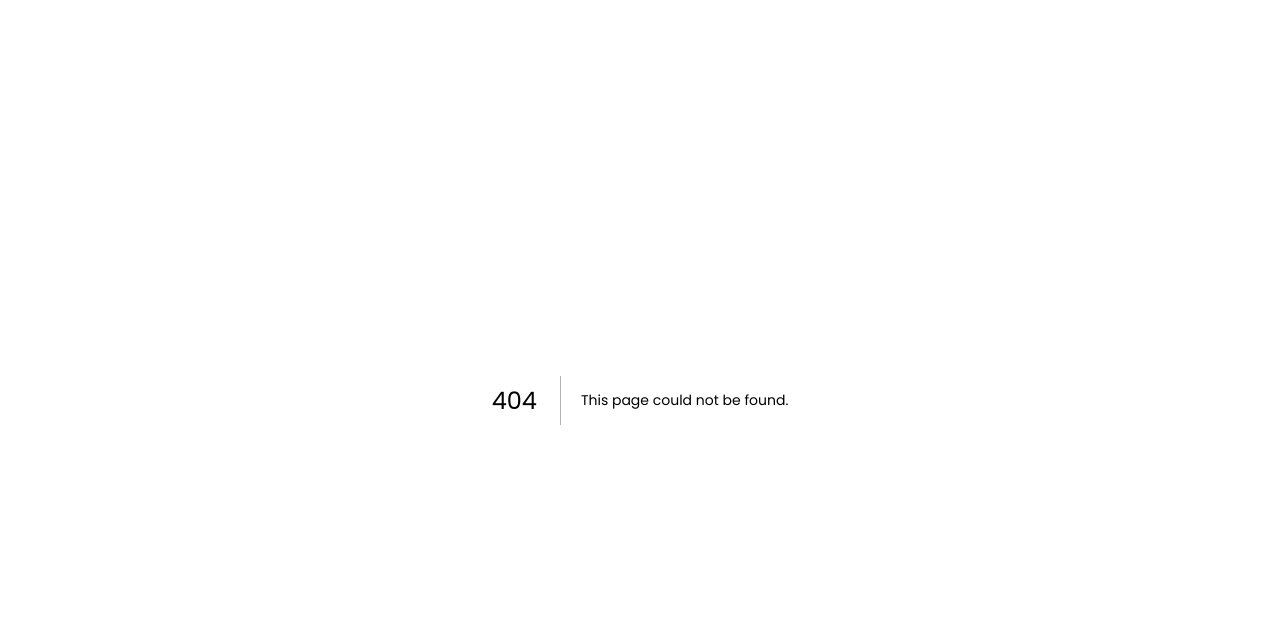
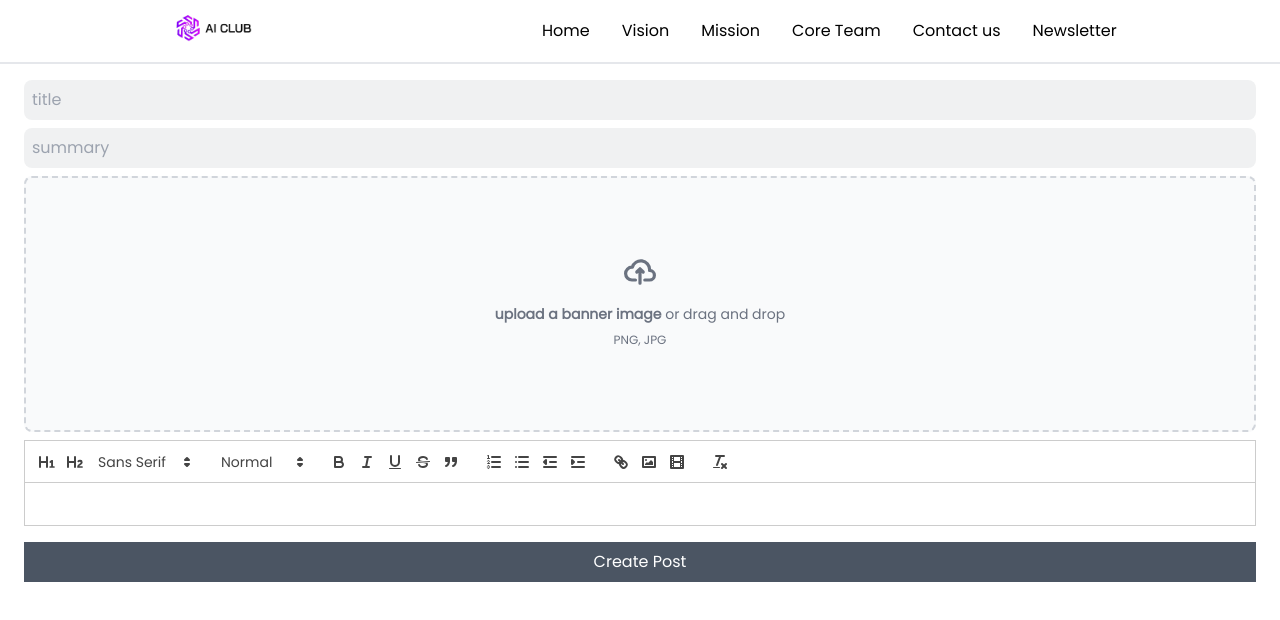
Before and after one commit to ratishjain12/aiclubwebsite, a Next.js app: page /createletter in a window 1280 px wide. Before the commit this address had no page. Shown: the top 620 px of the page. Built offline with nearby package versions, Linux system fonts and the light colour scheme.

Commit message:
newsletter feature

```diff
--- /dev/null
+++ b/db/createPost.tsx
@@ -0,0 +1,27 @@
+import { database, ID, storage } from "./database";
+
+export const createPost = async (
+  title: string,
+  summary: string,
+  content: any,
+  image: File
+) => {
+  let id = ID.unique();
+  const res = await database.createDocument(
+    `${process.env.NEXT_PUBLIC_DATABASE_ID!}`,
+    `${process.env.NEXT_PUBLIC_COLLECTION_ID!}`,
+    id,
+    {
+      title: title,
+      summary: summary,
+      content: content,
+    }
+  );
+  console.log(res);
+  const imgRes = await storage.createFile(
+    `${process.env.NEXT_PUBLIC_STORAGE_ID!}`,
+    res.$id,
+    image
+  );
+  console.log(imgRes);
+};
--- /dev/null
+++ b/db/database.tsx
@@ -0,0 +1,11 @@
+import { Client, Databases, ID, Storage } from "appwrite";
+
+const client = new Client();
+
+client
+  .setEndpoint("https://cloud.appwrite.io/v1")
+  .setProject("6535132800eaa4dddb52");
+
+const database = new Databases(client);
+const storage = new Storage(client);
+export { database, ID, storage };
--- a/next.config.js
+++ b/next.config.js
@@ -1,6 +1,9 @@
 /** @type {import('next').NextConfig} */
 const nextConfig = {
   reactStrictMode: true,
-}
+  images: {
+    domains: ["cloud.appwrite.io"],
+  },
+};
 
-module.exports = nextConfig
+module.exports = nextConfig;
--- a/package.json
+++ b/package.json
@@ -18,13 +18,16 @@
     "@types/node": "20.3.1",
     "@types/react": "18.2.14",
     "@types/react-dom": "18.2.6",
+    "appwrite": "^13.0.0",
     "autoprefixer": "10.4.14",
+    "date-fns": "^2.30.0",
     "eslint": "8.43.0",
     "eslint-config-next": "13.4.7",
     "next": "13.4.7",
     "postcss": "8.4.24",
     "react": "18.2.0",
     "react-dom": "18.2.0",
+    "react-quill": "^2.0.0",
     "tailwindcss": "3.3.2",
     "typescript": "5.1.3"
   }
--- a/src/components/Navbar.tsx
+++ b/src/components/Navbar.tsx
@@ -21,6 +21,7 @@ function Navbar() {
           <Link href="#mission">Mission</Link>
           <Link href="#team">Core Team</Link>
           <Link href="#contact">Contact us</Link>
+          <Link href="/newsletter">Newsletter</Link>
         </div>
 
         <div className=" flex grow items-center justify-end sm:hidden w-full ">
@@ -39,7 +40,7 @@ function Navbar() {
           leaveFrom="duration-100 scale-100  "
           leaveTo=" opacity-0 scale-95 "
         >
-          <Popover.Panel className="absolute inset-x-0 top-0 origin-top-right transform p-2 transition md:hidden ">
+          <Popover.Panel className="absolute inset-x-0 top-0 origin-top-right transform p-2 transition md:hidden z-50 ">
             <div className=" rounded-lg bg-black shadow-lg ring-1 ring-black ring-opacity-5 divide-y-2 divide-gray-50 text-white ">
               <div className=" px-5 pt-5 pb-6 ">
                 <div className=" flex items-center justify-between w-full ">
@@ -56,7 +57,7 @@ function Navbar() {
                   </div>
                 </div>
                 <div className=" mt-6 ">
-                  <nav className="grid gap-y-8 ">
+                  <nav className="grid gap-y-8">
                     <Link
                       href="/"
                       className=" focus:outline-none focus:ring-2 focus:ring-inset focus:ring-gray-500 px-2 hover:bg-white hover:text-black py-2 rounded-lg ease duration-200"
@@ -87,6 +88,12 @@ function Navbar() {
                     >
                       Contact us
                     </Link>
+                    <Link
+                      href="/newsletter"
+                      className="focus:outline-none focus:ring-2 focus:ring-inset focus:ring-gray-500 px-2 hover:bg-white hover:text-black py-2 rounded-lg ease duration-200"
+                    >
+                      Newsletter
+                    </Link>
                   </nav>
                 </div>
               </div>
--- a/src/components/Starter.tsx
+++ b/src/components/Starter.tsx
@@ -14,9 +14,6 @@ import discordLogo from "@/components/images/discordlogo.png";
 export default function Start() {
   return (
     <div className="w-full">
-      <div className="w-[100%]">
-        <Navbar />
-      </div>
       <div className=" absolute top-34 left-0 w-full h-96 md:h-[600px] bg-gradient-to-t from-pink-300 to-[#0055D1] filter blur-3xl -z-50" />
       <section
         id="banner"
--- a/src/pages/_app.tsx
+++ b/src/pages/_app.tsx
@@ -1,3 +1,4 @@
+import Navbar from "@/components/Navbar";
 import "@/styles/globals.css";
 import type { AppProps } from "next/app";
 import Head from "next/head";
@@ -7,6 +8,7 @@ export default function App({ Component, pageProps }: AppProps) {
       <Head>
         <title>AI Club</title>
       </Head>
+      <Navbar />
       <Component {...pageProps} />
     </>
   );
--- /dev/null
+++ b/src/pages/createletter/index.tsx
@@ -0,0 +1,142 @@
+"use client";
+
+import dynamic from "next/dynamic";
+import React, { useState } from "react";
+import { createPost } from "../../../db/createPost";
+import "react-quill/dist/quill.snow.css";
+
+const ReactQuill = dynamic(import("react-quill"), {
+  ssr: false,
+  loading: () => <p>Loading ...</p>,
+});
+
+const modules = {
+  toolbar: [
+    [{ header: "1" }, { header: "2" }, { font: [] }],
+    [{ size: [] }],
+    ["bold", "italic", "underline", "strike", "blockquote"],
+    [
+      { list: "ordered" },
+      { list: "bullet" },
+      { indent: "-1" },
+      { indent: "+1" },
+    ],
+    ["link", "image", "video"],
+    ["clean"],
+  ],
+};
+
+const formats = [
+  "header",
+  "font",
+  "size",
+  "bold",
+  "italic",
+  "underline",
+  "strike",
+  "blockquote",
+  "list",
+  "bullet",
+  "indent",
+  "link",
+  "image",
+  "video",
+];
+
+const CreatePost = () => {
+  const [title, setTitle] = useState("");
+  const [summary, setSummary] = useState("");
+  const [content, setContent] = useState("");
+  const [imgfile, setImgFile] = useState<File | null>(null);
+
+  function createNewPost(e: any) {
+    console.log(typeof e);
+    e.preventDefault();
+    createPost(title, summary, content, imgfile!);
+  }
+
+  return (
+    <div className="">
+      <form onSubmit={createNewPost} className="flex flex-col mx-6 mt-4 gap-2">
+        <input
+          type="title"
+          placeholder="title"
+          className="p-2 outline-none bg-gray-500/10 text-gray placeholder:text-gra rounded-lg"
+          value={title}
+          onChange={(e) => setTitle(e.target.value)}
+        />
+        <input
+          type="summary"
+          placeholder="summary"
+          className="p-2 outline-none bg-gray-500/10 text-gray placeholder:text-gray rounded-lg"
+          value={summary}
+          onChange={(e) => setSummary(e.target.value)}
+        />
+
+        <div className="flex items-center justify-center w-full">
+          <label
+            htmlFor="dropzone-file"
+            className="flex flex-col items-center justify-center w-full h-64 border-2 border-gray-300 border-dashed rounded-lg cursor-pointer bg-gray-50 dark:hover:bg-bray-800 dark:bg-gray-700 hover:bg-gray-100 dark:border-gray-600 dark:hover:border-gray-500 dark:hover:bg-gray-600"
+          >
+            <div className="flex flex-col items-center justify-center pt-5 pb-6">
+              <svg
+                className="w-8 h-8 mb-4 text-gray-500 dark:text-gray-400"
+                aria-hidden="true"
+                xmlns="http://www.w3.org/2000/svg"
+                fill="none"
+                viewBox="0 0 20 16"
+              >
+                <path
+                  stroke="currentColor"
+                  stroke-linecap="round"
+                  stroke-linejoin="round"
+                  stroke-width="2"
+                  d="M13 13h3a3 3 0 0 0 0-6h-.025A5.56 5.56 0 0 0 16 6.5 5.5 5.5 0 0 0 5.207 5.021C5.137 5.017 5.071 5 5 5a4 4 0 0 0 0 8h2.167M10 15V6m0 0L8 8m2-2 2 2"
+                />
+              </svg>
+              {imgfile ? (
+                <>
+                  <p className="text-gray-500 dark:text-gray-400">
+                    Uploaded {imgfile.name}
+                  </p>
+                </>
+              ) : (
+                <>
+                  <p className="mb-2 text-sm text-gray-500 dark:text-gray-400">
+                    <span className="font-semibold">upload a banner image</span>{" "}
+                    or drag and drop
+                  </p>
+                  <p className="text-xs text-gray-500 dark:text-gray-400">
+                    PNG, JPG
+                  </p>
+                </>
+              )}
+            </div>
+            <input
+              id="dropzone-file"
+              type="file"
+              className="hidden"
+              onChange={(e) => setImgFile(e.target.files![0])}
+            />
+          </label>
+        </div>
+
+        <ReactQuill
+          value={content}
+          modules={modules}
+          formats={formats}
+          className="relative"
+          onChange={(value) => setContent(value)}
+        />
+
+        <button
+          className="mt-2 bg-gray-600 p-2 text-white"
+          onClick={createNewPost}
+        >
+          Create Post
+        </button>
+      </form>
+    </div>
+  );
+};
+export default CreatePost;
--- a/src/pages/index.tsx
+++ b/src/pages/index.tsx
@@ -1,4 +1,5 @@
 "use client";
+
 import Start from "@/components/Starter";
 
 export default function Home() {
--- /dev/null
+++ b/src/pages/newsletter/[id]/index.tsx
@@ -0,0 +1,59 @@
+import { database, storage } from "../../../../db/database";
+import { useRouter } from "next/navigation";
+import Image from "next/image";
+export async function getStaticPaths(ctx: Object) {
+  return {
+    paths: [], //indicates that no page needs be created at build time
+    fallback: "blocking", //indicates the type of fallback
+  };
+}
+
+export const getStaticProps = async ({
+  params,
+}: {
+  params: { id: string };
+}) => {
+  const id = params.id;
+
+  const data = await database.getDocument(
+    `${process.env.NEXT_PUBLIC_DATABASE_ID!}`,
+    `${process.env.NEXT_PUBLIC_COLLECTION_ID!}`,
+    id
+  );
+
+  return {
+    props: {
+      data: data,
+    },
+  };
+};
+const Post = ({ data }: any) => {
+  const router = useRouter();
+  return (
+    <div className="mt-4 w-full">
+      <button
+        className=" px-4 py-2 bg-black text-white ml-2 mb-1 rounded-md "
+        onClick={() => router.back()}
+      >
+        back
+      </button>
+      <Image
+        src={
+          storage.getFilePreview(process.env.NEXT_PUBLIC_STORAGE_ID!, data.$id!)
+            .href
+        }
+        priority
+        width={600}
+        height={400}
+        className="w-[300px] mx-auto md:mx-auto md:w-auto max-h-[700px] max-w-[800px] object-contain"
+        alt="blog-banner"
+      />
+      <p className="text-center text-2xl font-semibold mt-2">{data.title}</p>
+      <p className="text-center text-lg text-neutral-800 mt-2 p-5">
+        {data.summary}
+      </p>
+      <div className="p-4" dangerouslySetInnerHTML={{ __html: data.content }} />
+    </div>
+  );
+};
+export default Post;
--- /dev/null
+++ b/src/pages/newsletter/index.tsx
@@ -0,0 +1,81 @@
+"use client";
+import { format } from "date-fns";
+import { useRouter } from "next/navigation";
+import { storage, database } from "../../../db/database";
+import Image from "next/image";
+import { useState, useEffect } from "react";
+const Index = () => {
+  const router = useRouter();
+  const [docs, setDocs] = useState<Array<any>>([]);
+
+  async function fetchData() {
+    const docs = await database.listDocuments(
+      process.env.NEXT_PUBLIC_DATABASE_ID!,
+      process.env.NEXT_PUBLIC_COLLECTION_ID!
+    );
+    console.log(docs.documents);
+    setDocs(docs.documents);
+  }
+  useEffect(() => {
+    fetchData();
+  }, []);
+
+  const generatePreview = (id: string) => {
+    const filePrev = storage.getFilePreview(
+      process.env.NEXT_PUBLIC_STORAGE_ID!,
+      id
+    );
+    return filePrev.href;
+  };
+
+  const onClick = (id: string) => {
+    router.push(`/newsletter/${id}`);
+  };
+
+  return (
+    <div className="mt-2 h-full">
+      <div className="text-2xl font-semibold mx-3 md:mx-6 xl:text-center xl:text-4xl m-4">
+        Newsletter
+      </div>
+      {docs.length === 0 ? (
+        <div className="text-3xl h-96 flex items-center justify-center">
+          <p>No Newsletters Yet :/</p>
+        </div>
+      ) : (
+        docs.map((item) => {
+          return (
+            <div
+              className="flex m-3 md:m-6 shadow-md gap-2 bg-white rounded-md min-h-[100px] cursor-pointer"
+              onClick={() => onClick(item.$id)}
+              key={item.$id}
+            >
+              <Image
+                src={generatePreview(item.$id)}
+                width={300}
+                height={200}
+                placeholder="blur"
+                alt="letter-img"
+                loading="lazy"
+                blurDataURL={generatePreview(item.$id)}
+                className="object-cover w-[100px] h-[100px] md:min-h-[180px] md:w-[200px] md:h-auto "
+              />
+              <div className="content flex flex-col gap-y-3 gap-x-3">
+                <p className="font-semibold text-sm md:text-xl truncate">
+                  {item.title}
+                </p>
+                <p className="text-neutral-500 text-xs md:text-sm">
+                  {item.summary}
+                </p>
+                <p className="text-xs sm:text-sm">{`${format(
+                  new Date(item.$createdAt),
+                  "MMM d, yyyy HH:mm"
+                )}`}</p>
+              </div>
+            </div>
+          );
+        })
+      )}
+    </div>
+  );
+};
+export default Index;
--- a/src/styles/globals.css
+++ b/src/styles/globals.css
@@ -24,3 +24,7 @@
 }
 
 /* bg-gradient-to-r from-pink-300 via-purple-300 to-indigo-400 */
+html,
+body {
+  height: 100%;
+}
```
Also changed, not shown: 2 other files (tests, documents, lock files or other folders).
